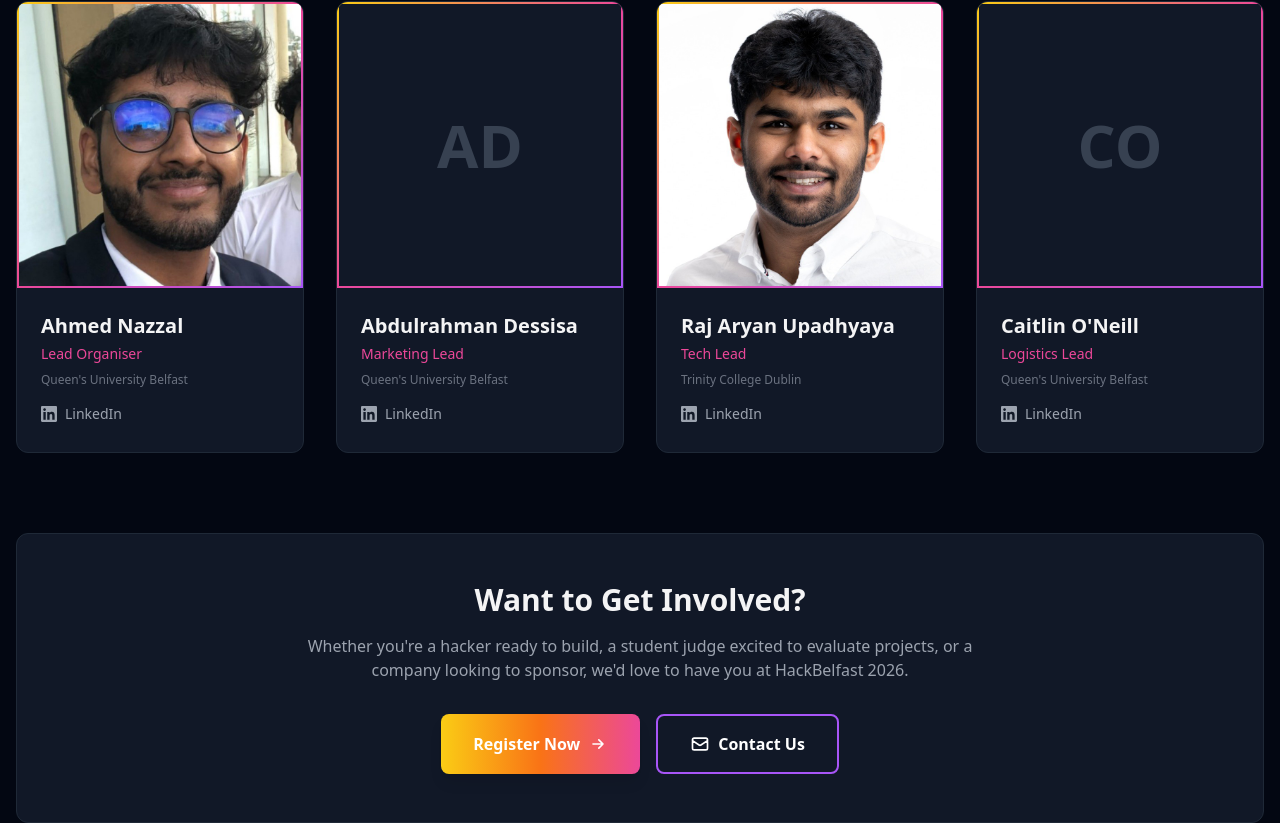
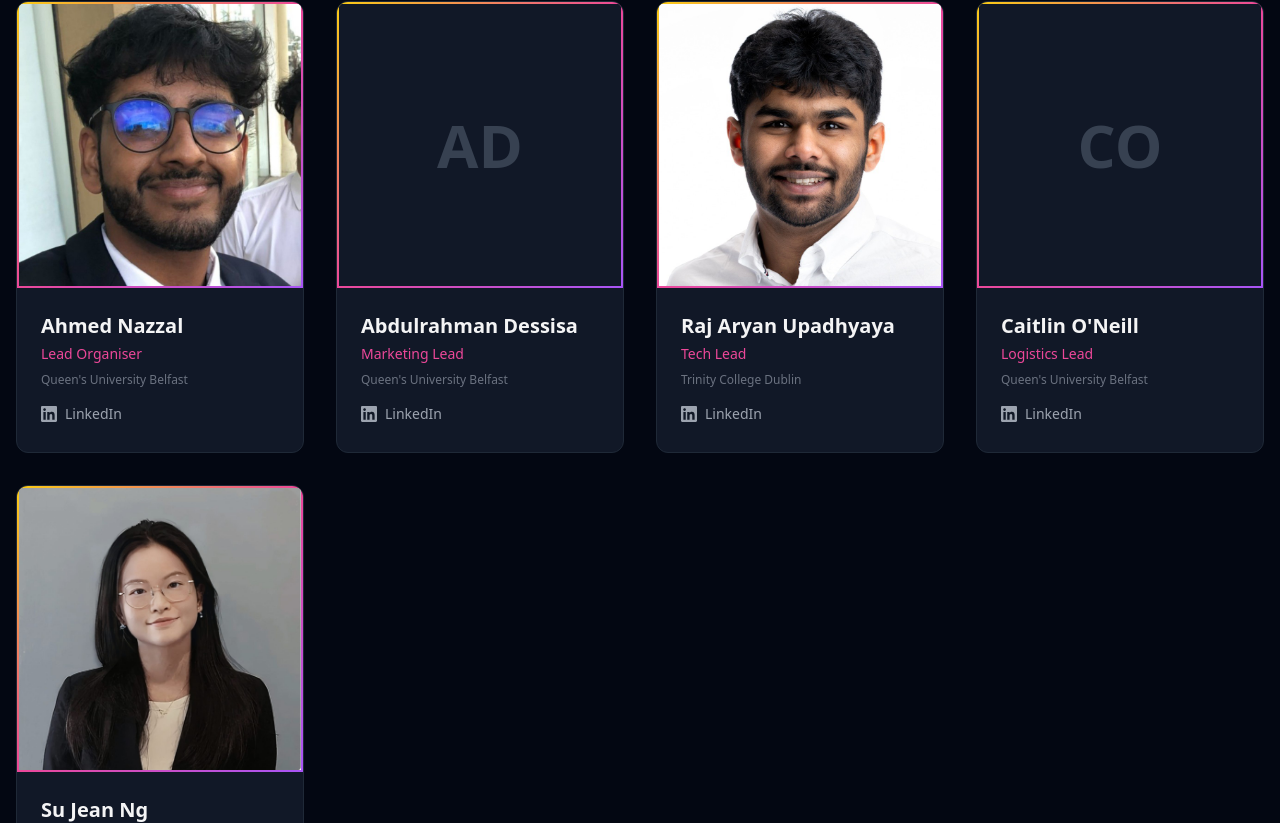
Before and after one commit to hackbelfast/HackBelfast-Website, a React (Vite) app in the folder frontend/: page /about in a window 1280 px wide. Shown: the part 1977-2800 px from the top of the page. Built offline with nearby package versions, Linux system fonts and the light colour scheme; the HTML template or start-up script is replaced by a standard one.

Commit message:
added new memeber

```diff
--- a/frontend/src/pages/About/About.tsx
+++ b/frontend/src/pages/About/About.tsx
@@ -1,6 +1,7 @@
 import { Link } from 'react-router-dom'
 import Nazzal from "../../assets/team/Nazzal.png"
 import Raj from "../../assets/team/Raj.png"
+import SuJeanNg from "../../assets/team/Su Jean Ng.jpeg"
 // import Abdul from "../../assets/team/Abdul.png"
 
 const About = () => {
@@ -32,6 +33,13 @@ const About = () => {
       university: "Queen's University Belfast",
       //image: Caitlin,
       linkedin: 'https://www.linkedin.com/in/',
+    },
+    {
+      name: 'Su Jean Ng',
+      role: 'Non-Builder Track Lead',
+      university: '',
+      image: SuJeanNg,
+      linkedin: '',
     },
   ]
 
--- a/frontend/src/pages/Landing/Landing.tsx
+++ b/frontend/src/pages/Landing/Landing.tsx
@@ -160,6 +160,11 @@ const Landing = () => {
       role: "Fintech Track Head",
       image: Images.KyanCassidy,
       linkedin: "https://www.linkedin.com/in/kyan-cassidy/",
+    },
+    {
+      name: "Su Jean Ng",
+      role: "Non-Builder Track Lead",
+      image: Images.SuJeanNg,
     },
     {
       name: "Mayukh Banerjee",
--- a/frontend/src/pages/Landing/assets.ts
+++ b/frontend/src/pages/Landing/assets.ts
@@ -25,3 +25,4 @@ export { default as Mayukh } from "../../assets/team/mayukh.jpg";
 export { default as Christy } from "../../assets/team/christy.jpg";
 export { default as Catherine } from "../../assets/team/catherine.jpg";
 export { default as Grace } from "../../assets/team/grace.jpg";
+export { default as SuJeanNg } from "../../assets/team/Su Jean Ng.jpeg";
```
Also changed, not shown: frontend/src/assets/team/Su Jean Ng.jpeg (added).
